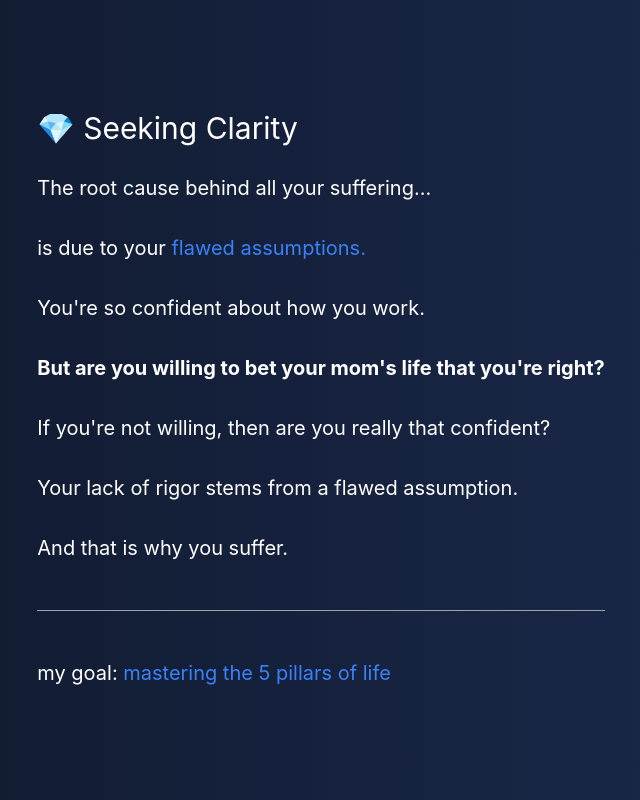
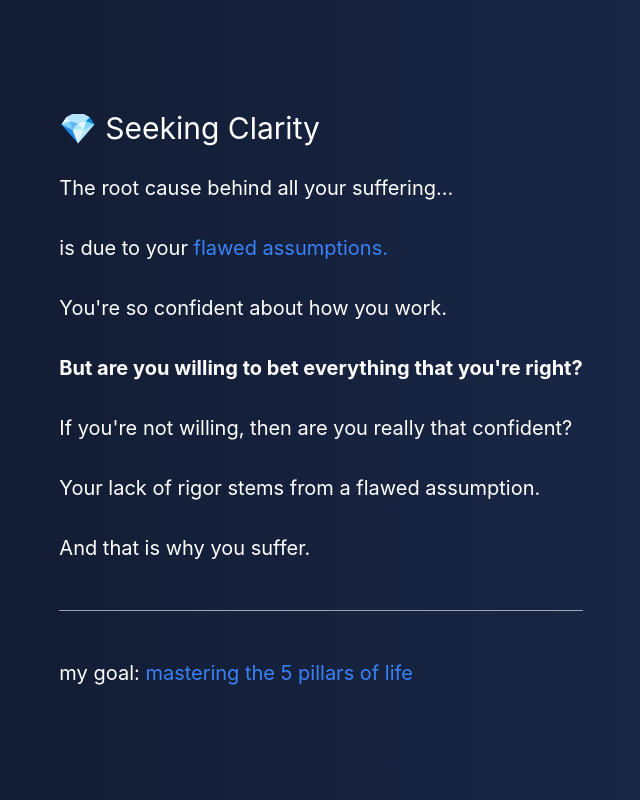
Before and after one commit to haseab/haseab.com, a React (Create React App) app: page /goal in a window 1280 px wide. Shown: the whole page, without its empty margins (319-959 px from the left). Built offline with nearby package versions, Linux system fonts and the light colour scheme; no server answers.

Commit message:
change goals description

```diff
--- a/src/pages/goal.jsx
+++ b/src/pages/goal.jsx
@@ -22,8 +22,7 @@ const Goal = () => {
       <br></br>
       <p className="prose-xl">
         <strong>
-          But are you willing to bet your mom&apos;s life that you&apos;re
-          right?
+          But are you willing to bet everything that you&apos;re right?
         </strong>
       </p>
       <br></br>
```
